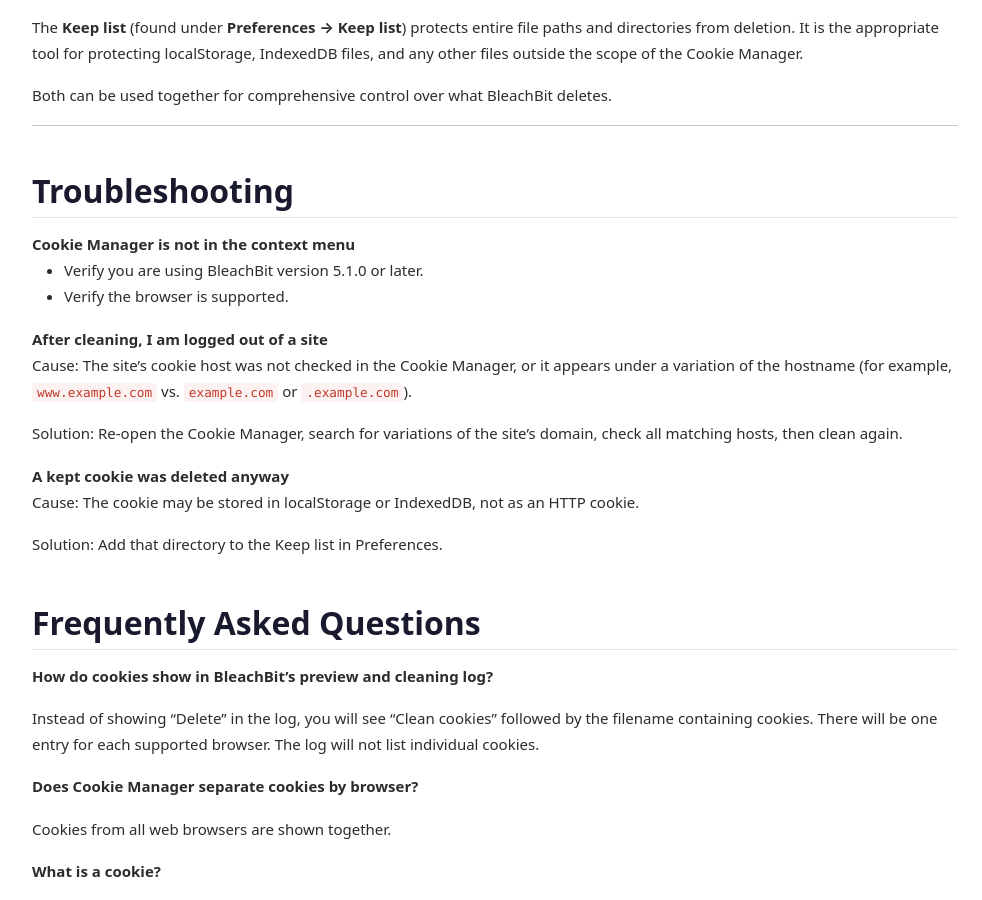
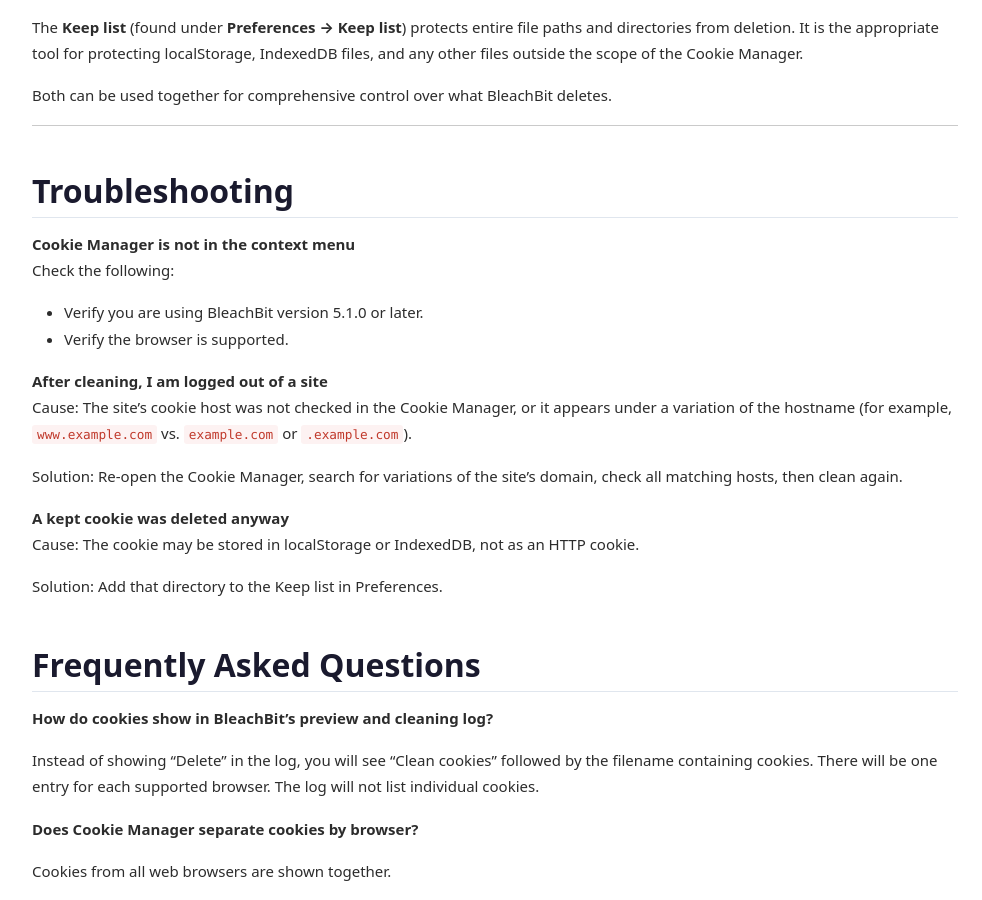
Before and after one commit to bleachbit/docs, a Jekyll site: the page built from src/_docs/cookie-manager.md, in a window 1280 px wide and 900 px high, scrolled down 4253 px. Shown: the whole window, without its empty margins (240-1222 px from the left). Built offline with Jekyll 4.4.1, drawn with Linux system fonts in a browser that asks for light colours.

Commit message:
Fix nested list in cookie manager troubleshooting

```diff
--- a/src/_docs/cookie-manager.md
+++ b/src/_docs/cookie-manager.md
@@ -206,8 +206,10 @@
 
 **Cookie Manager is not in the context menu**
 
-: - Verify you are using BleachBit version 5.1.0 or later.
- - Verify the browser is supported.
+: Check the following:
+
+  - Verify you are using BleachBit version 5.1.0 or later.
+  - Verify the browser is supported.
 
 **After cleaning, I am logged out of a site**
 : Cause: The site's cookie host was not checked in the Cookie Manager, or it appears under a variation of the hostname (for example, `www.example.com` vs. `example.com` or `.example.com`).
```
